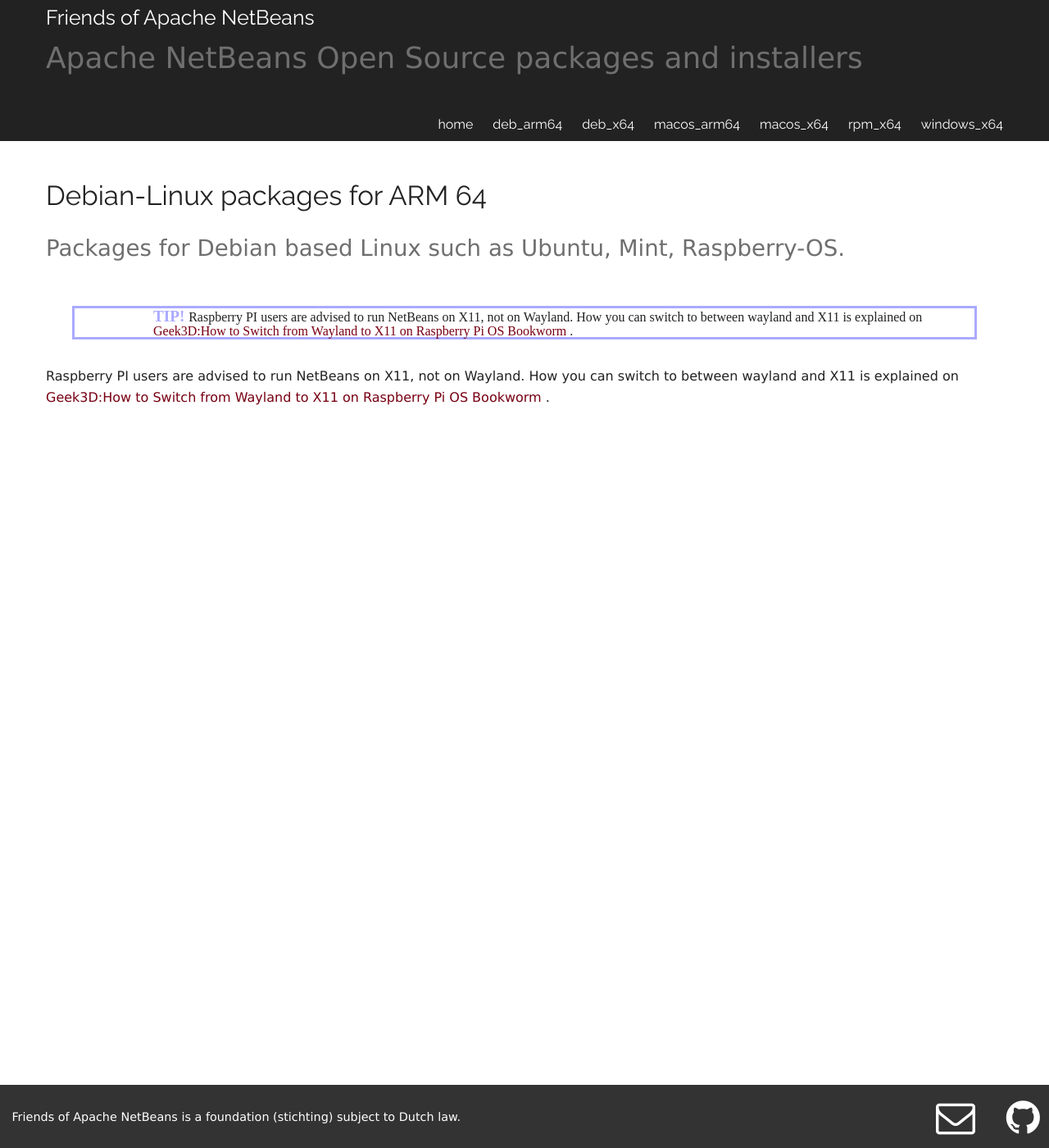
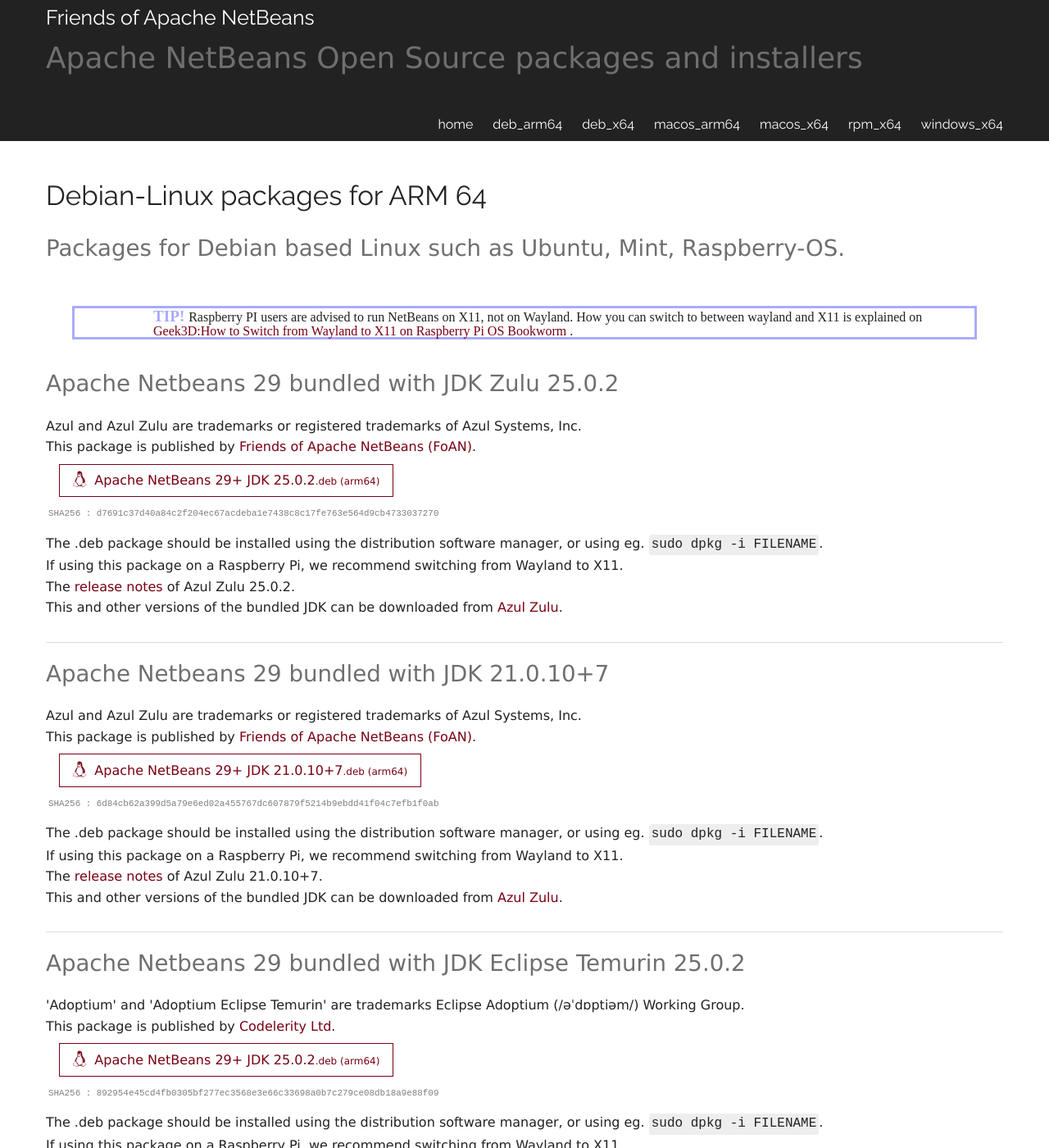
Before and after one commit to Friends-of-Apache-NetBeans/netbeans-installers-site, a Jekyll site: the page built from deb_arm64.md, in a window 1280 px wide and 1400 px high. Shown: the whole window at 82% size. Built offline with Jekyll 4.4.1, drawn with Linux system fonts in a browser that asks for light colours; nearby versions of some CDN libraries; some of the changed text lies outside the part shown.

Commit message:
use package-data and package-type

```diff
--- a/_layouts/installer_page.html
+++ b/_layouts/installer_page.html
@@ -8,7 +8,6 @@
   {{ page.tip }}
 </div>
 {%- endif -%}
-{{page.tip}}
 {% for org_hash in site.data[page.package-data] reversed %}
 {% assign sb = org_hash[1][0] %}
 <!--{{ org_hash[0] }}-->
@@ -30,7 +29,7 @@
       {%- if sb.jdk-variant != "none" -%}
       + JDK {{ sb.jdk-version }}
       {%- endif -%}
-      <span class="type-arch">({{page.package-type}})</span></a></div>
+      <span class="type-arch">{{page.package-type}}</span></a></div>
   <aside>
     <code class="hash">SHA256 : {{ sb.package-hash }}</code><br>
   </aside>
--- a/deb_arm64.md
+++ b/deb_arm64.md
@@ -1,7 +1,8 @@
 ---
 layout: installer_page
 title: Debian-Linux packages for ARM 64
-package_type: deb_arm64
+package-type: .deb (arm64)
+package-data: deb_arm64
 os_arch: Linux on Arm64.
 subtitle:  Packages for Debian based Linux such as Ubuntu, Mint, Raspberry-OS.
 package-prefix: linux-deb-arm
--- a/deb_x64.md
+++ b/deb_x64.md
@@ -1,12 +1,13 @@
 ---
 layout: installer_page
 title: Debian packages for Intel/Amd 64
-package_type: deb_x64
+package-type: .deb (x64)
+package-data: deb_x64
 os_arch: Linux on Arm64.
 subtitle:  Packages for Debian based Linux such as Ubuntu, Mint, Raspberry-OS.
 package-prefix: linux-deb-x64
 btn-icon: fa-linux
-install-method:|
+install-method: |
     The .deb package should be installed using the distribution software manager,
     or using eg. <code>sudo dpkg -i FILENAME</code>.<br>
 ---
```
